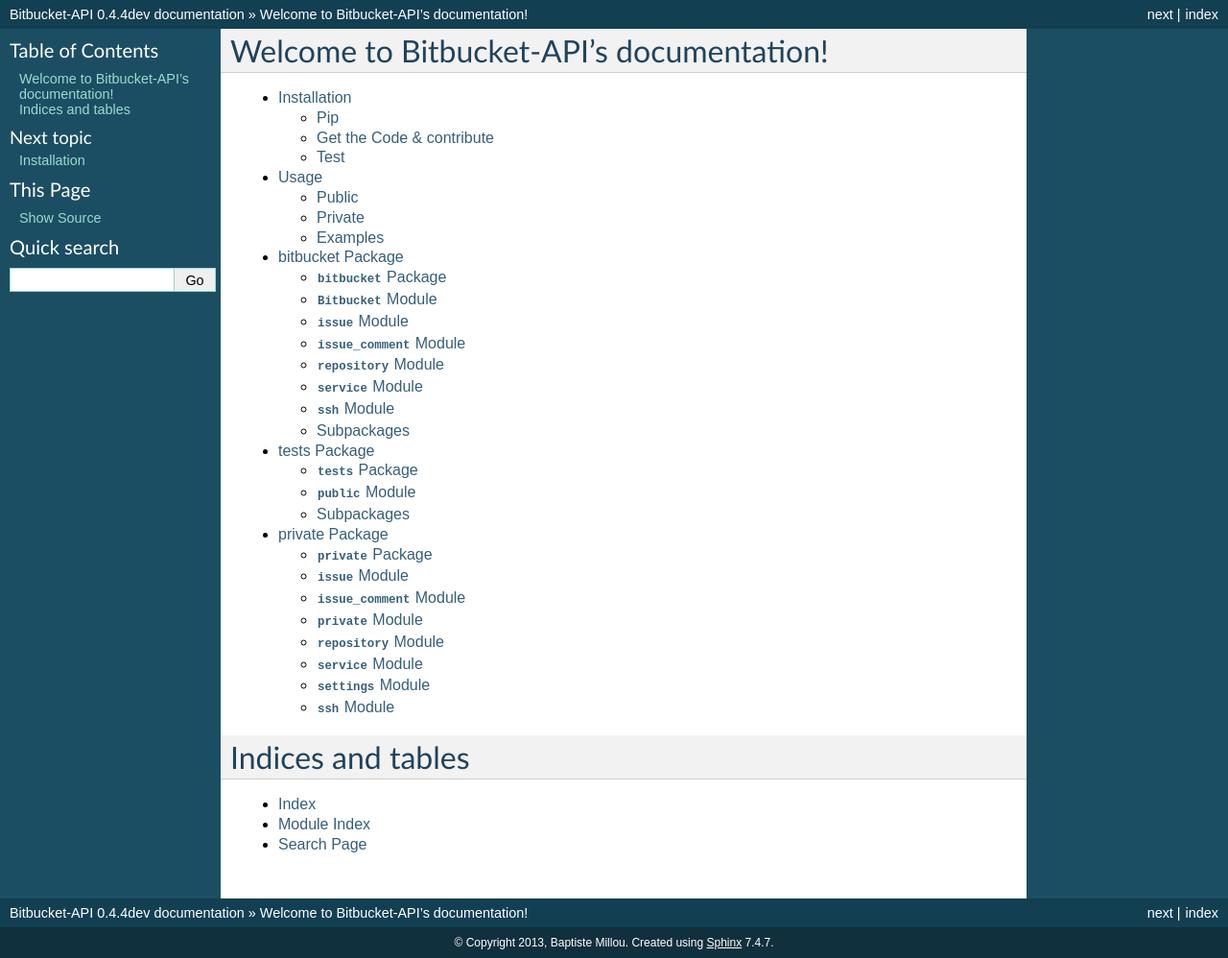
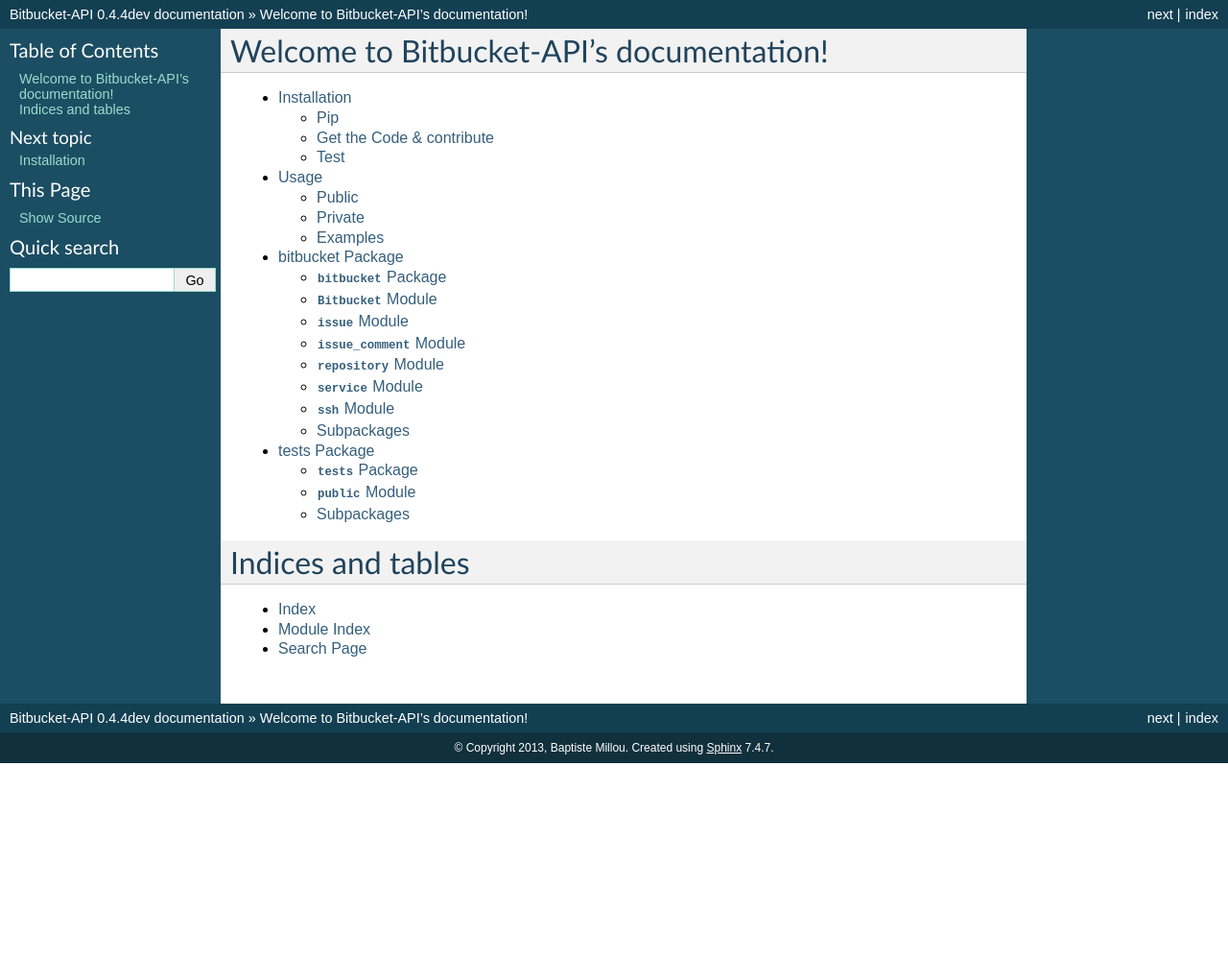
Before and after one commit to Sheeprider/BitBucket-api, a Sphinx documentation site: the page built from docs/index.rst, in a window 1280 px wide. Shown: the whole page at 96% size. Built offline with Sphinx 7.4.7, drawn with Linux system fonts in a browser that asks for light colours; after the commit the page ends 900 px from its top, so only the background shows below that; some of the changed lines change nothing that is shown.

Commit message:
Remove private tests from documentation for now.
Signed-off-by: Baptiste Millou <baptiste@smoothie-creative.com>

```diff
--- a/docs/conf.py
+++ b/docs/conf.py
@@ -64,7 +64,7 @@
 
 # List of patterns, relative to source directory, that match files and
 # directories to ignore when looking for source files.
-exclude_patterns = ['_build']
+exclude_patterns = ['_build', 'bitbucket.tests.private.rst']
 
 # The reST default role (used for this markup: `text`) to use for all documents.
 #default_role = None
```
Also changed, not shown: 7 other files.
